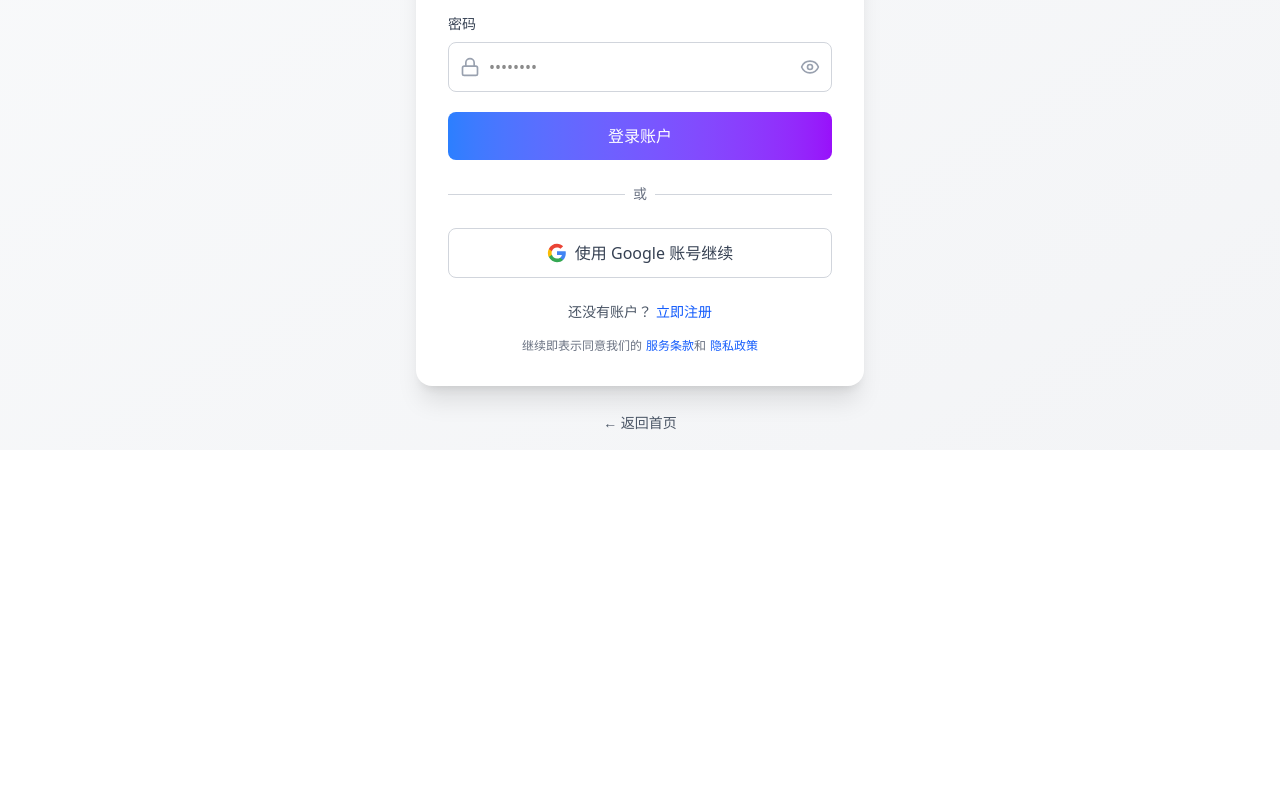
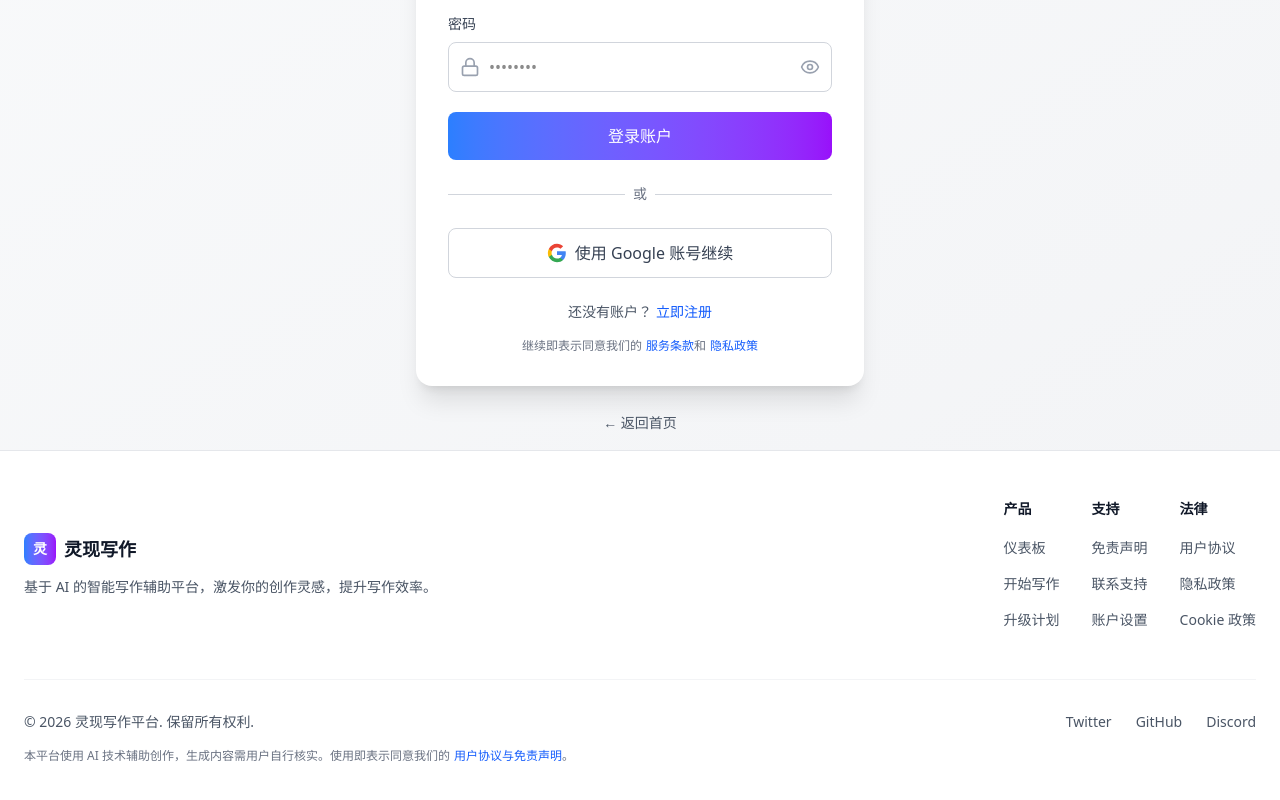
Before and after one commit to jiuyu317/lingxian-writer, a Next.js app: page /login in a window 1280 px wide. Shown: the part 364-1164 px from the top of the page. Before the commit the page ends 814 px from the top, so only its background shows below. Built offline with nearby package versions, Linux system fonts and the light colour scheme.

Commit message:
添加全局页脚组件并集成到布局中

```diff
--- a/src/app/layout.tsx
+++ b/src/app/layout.tsx
@@ -1,5 +1,6 @@
 import type { Metadata } from "next";
 import { Geist, Geist_Mono } from "next/font/google";
+import Footer from '@/components/Footer';
 import "./globals.css";
 
 const geistSans = Geist({
@@ -32,9 +33,12 @@ export default function RootLayout({
   return (
     <html lang="en">
       <body
-        className={`${geistSans.variable} ${geistMono.variable} antialiased`}
+        className={`${geistSans.variable} ${geistMono.variable} antialiased flex flex-col min-h-screen`}
       >
-        {children}
+        <main className="flex-1">
+          {children}
+        </main>
+        <Footer />
       </body>
     </html>
   );
--- /dev/null
+++ b/src/components/Footer.tsx
@@ -0,0 +1,166 @@
+import Link from 'next/link';
+
+export default function Footer() {
+  const currentYear = new Date().getFullYear();
+
+  return (
+    <footer className="mt-auto border-t border-gray-200 bg-white">
+      <div className="mx-auto max-w-7xl px-6 py-8 md:py-12">
+        <div className="flex flex-col items-center justify-between gap-8 md:flex-row">
+          {/* 品牌信息 */}
+          <div className="flex flex-col items-center md:items-start">
+            <div className="flex items-center gap-2 mb-3">
+              <div className="w-8 h-8 bg-gradient-to-r from-blue-500 to-purple-600 rounded-lg flex items-center justify-center">
+                <span className="text-white font-bold text-sm">灵</span>
+              </div>
+              <span className="text-lg font-semibold text-gray-900">灵现写作</span>
+            </div>
+            <p className="text-sm text-gray-600 text-center md:text-left max-w-md">
+              基于 AI 的智能写作辅助平台，激发你的创作灵感，提升写作效率。
+            </p>
+          </div>
+
+          {/* 链接区域 */}
+          <div className="flex flex-col sm:flex-row gap-8">
+            {/* 产品链接 */}
+            <div className="flex flex-col items-center sm:items-start">
+              <h3 className="text-sm font-semibold text-gray-900 mb-4">产品</h3>
+              <ul className="space-y-3">
+                <li>
+                  <Link
+                    href="/dashboard"
+                    className="text-sm text-gray-600 hover:text-blue-600 transition-colors"
+                  >
+                    仪表板
+                  </Link>
+                </li>
+                <li>
+                  <Link
+                    href="/write"
+                    className="text-sm text-gray-600 hover:text-blue-600 transition-colors"
+                  >
+                    开始写作
+                  </Link>
+                </li>
+                <li>
+                  <Link
+                    href="/upgrade"
+                    className="text-sm text-gray-600 hover:text-blue-600 transition-colors"
+                  >
+                    升级计划
+                  </Link>
+                </li>
+              </ul>
+            </div>
+
+            {/* 支持链接 */}
+            <div className="flex flex-col items-center sm:items-start">
+              <h3 className="text-sm font-semibold text-gray-900 mb-4">支持</h3>
+              <ul className="space-y-3">
+                <li>
+                  <Link
+                    href="/disclaimer"
+                    className="text-sm text-gray-600 hover:text-blue-600 transition-colors"
+                  >
+                    免责声明
+                  </Link>
+                </li>
+                <li>
+                  <a
+                    href="mailto:support@lingxian.ai"
+                    className="text-sm text-gray-600 hover:text-blue-600 transition-colors"
+                  >
+                    联系支持
+                  </a>
+                </li>
+                <li>
+                  <Link
+                    href="/settings"
+                    className="text-sm text-gray-600 hover:text-blue-600 transition-colors"
+                  >
+                    账户设置
+                  </Link>
+                </li>
+              </ul>
+            </div>
+
+            {/* 法律链接 */}
+            <div className="flex flex-col items-center sm:items-start">
+              <h3 className="text-sm font-semibold text-gray-900 mb-4">法律</h3>
+              <ul className="space-y-3">
+                <li>
+                  <Link
+                    href="/disclaimer"
+                    className="text-sm text-gray-600 hover:text-blue-600 transition-colors"
+                  >
+                    用户协议
+                  </Link>
+                </li>
+                <li>
+                  <Link
+                    href="/disclaimer"
+                    className="text-sm text-gray-600 hover:text-blue-600 transition-colors"
+                  >
+                    隐私政策
+                  </Link>
+                </li>
+                <li>
+                  <Link
+                    href="/disclaimer"
+                    className="text-sm text-gray-600 hover:text-blue-600 transition-colors"
+                  >
+                    Cookie 政策
+                  </Link>
+                </li>
+              </ul>
+            </div>
+          </div>
+        </div>
+
+        {/* 底部版权信息 */}
+        <div className="mt-12 pt-8 border-t border-gray-100">
+          <div className="flex flex-col items-center justify-between gap-4 md:flex-row">
+            <div className="text-sm text-gray-600">
+              © {currentYear} 灵现写作平台. 保留所有权利.
+            </div>
+
+            <div className="flex items-center gap-6">
+              <a
+                href="https://twitter.com"
+                target="_blank"
+                rel="noopener noreferrer"
+                className="text-sm text-gray-600 hover:text-blue-600 transition-colors"
+              >
+                Twitter
+              </a>
+              <a
+                href="https://github.com"
+                target="_blank"
+                rel="noopener noreferrer"
+                className="text-sm text-gray-600 hover:text-blue-600 transition-colors"
+              >
+                GitHub
+              </a>
+              <a
+                href="https://discord.com"
+                target="_blank"
+                rel="noopener noreferrer"
+                className="text-sm text-gray-600 hover:text-blue-600 transition-colors"
+              >
+                Discord
+              </a>
+            </div>
+          </div>
+
+          <div className="mt-4 text-xs text-gray-500 text-center md:text-left">
+            本平台使用 AI 技术辅助创作，生成内容需用户自行核实。使用即表示同意我们的
+            <Link href="/disclaimer" className="text-blue-600 hover:underline ml-1">
+              用户协议与免责声明
+            </Link>
+            。
+          </div>
+        </div>
+      </div>
+    </footer>
+  );
+}
```
